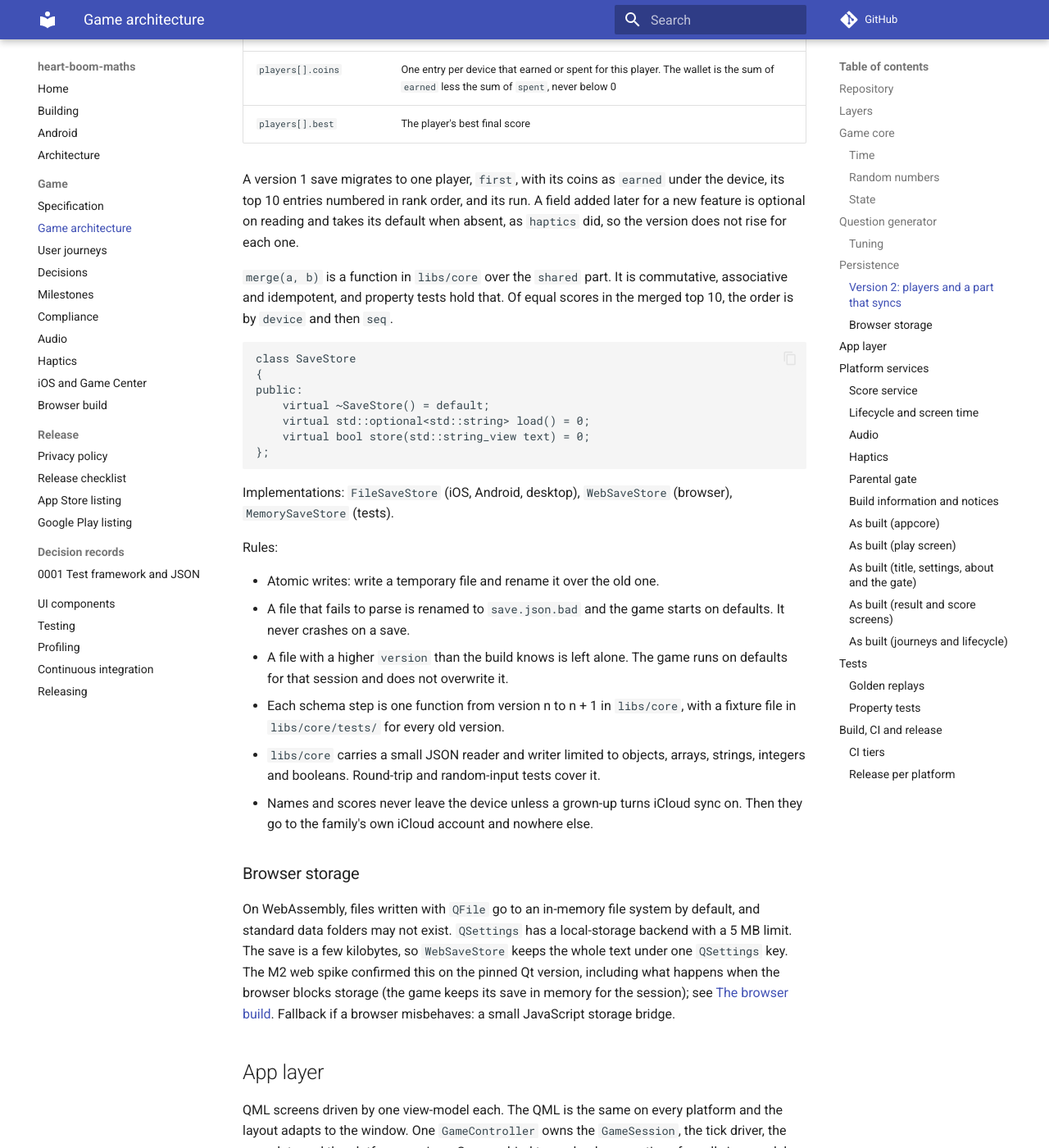
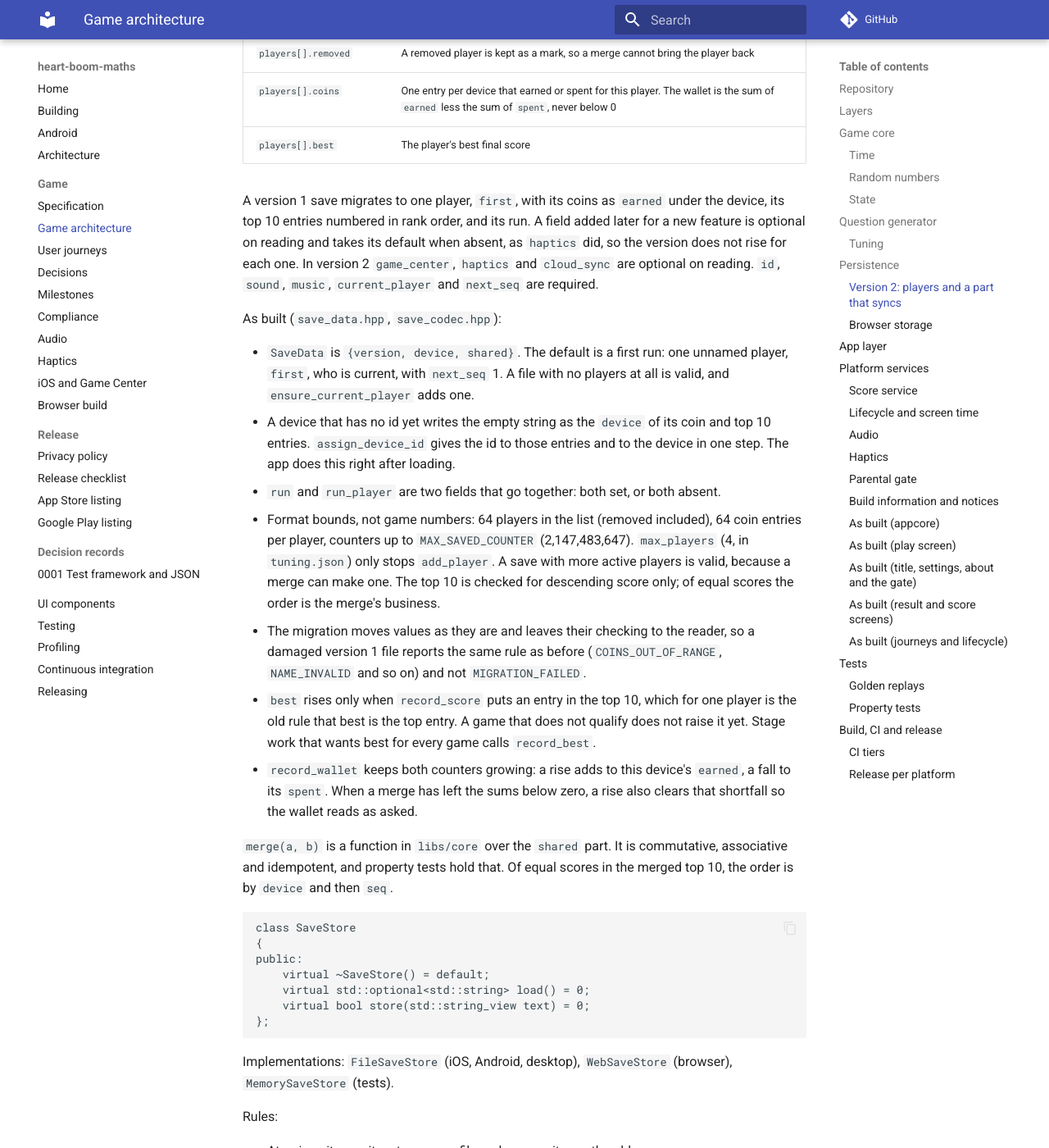
Before and after one commit to iainchesworthlabs/heart-boom-maths, an MkDocs documentation site: the page built from docs/game-architecture.md, in a window 1280 px wide and 1400 px high, scrolled down 6294 px. Shown: the whole window at 82% size. Built offline with MkDocs 1.6.1 and Material for MkDocs 9.7.7, drawn with Linux system fonts in a browser that asks for light colours; comment, search, counter and statistics services are not loaded; some of the changed text lies outside the part shown.

Commit message:
Document save version 2 as built
Signed-off-by: Iain Chesworth <iain.chesworth@gmail.com>

```diff
--- a/docs/game-architecture.md
+++ b/docs/game-architecture.md
@@ -138,7 +138,7 @@ Every number lives in a `Tuning` struct in `libs/core`. `Tuning::defaults()` ret
 
 ## Persistence
 
-One small JSON document per device. `libs/core` owns the schema. Platforms store and return the text, so every platform reads and writes the same file.
+One small JSON document per device. `libs/core` owns the schema. Platforms store and return the text, so every platform reads and writes the same file. The table below is version 1, which a build still reads and migrates; version 2 follows it.
 
 | Field | Holds | Written when |
 |---|---|---|
@@ -153,7 +153,7 @@ One small JSON document per device. `libs/core` owns the schema. Platforms store
 
 The plan's field table does not list `game_center`. The PRD and decision 6 require the switch to persist, so add it and note it in the schema. `haptics` is added the same way: an optional boolean that reads as its default when absent, a wrong type damages the save, the writer always writes it, and the version stays 1.
 
-Best score is the top entry of `top10`, so it is not stored twice.
+In version 1 the best score is the top entry of `top10`, so it is not stored twice.
 
 ### Version 2: players and a part that syncs
 
@@ -194,7 +194,17 @@ Version 2 (decided 15 Nov 2026, see `SPEC.md`, Players and Sync) splits the docu
 | `players[].coins` | One entry per device that earned or spent for this player. The wallet is the sum of `earned` less the sum of `spent`, never below 0 |
 | `players[].best` | The player's best final score |
 
-A version 1 save migrates to one player, `first`, with its coins as `earned` under the device, its top 10 entries numbered in rank order, and its run. A field added later for a new feature is optional on reading and takes its default when absent, as `haptics` did, so the version does not rise for each one.
+A version 1 save migrates to one player, `first`, with its coins as `earned` under the device, its top 10 entries numbered in rank order, and its run. A field added later for a new feature is optional on reading and takes its default when absent, as `haptics` did, so the version does not rise for each one. In version 2 `game_center`, `haptics` and `cloud_sync` are optional on reading. `id`, `sound`, `music`, `current_player` and `next_seq` are required.
+
+As built (`save_data.hpp`, `save_codec.hpp`):
+
+- `SaveData` is `{version, device, shared}`. The default is a first run: one unnamed player, `first`, who is current, with `next_seq` 1. A file with no players at all is valid, and `ensure_current_player` adds one.
+- A device that has no id yet writes the empty string as the `device` of its coin and top 10 entries. `assign_device_id` gives the id to those entries and to the device in one step. The app does this right after loading.
+- `run` and `run_player` are two fields that go together: both set, or both absent.
+- Format bounds, not game numbers: 64 players in the list (removed included), 64 coin entries per player, counters up to `MAX_SAVED_COUNTER` (2,147,483,647). `max_players` (4, in `tuning.json`) only stops `add_player`. A save with more active players is valid, because a merge can make one. The top 10 is checked for descending score only; of equal scores the order is the merge's business.
+- The migration moves values as they are and leaves their checking to the reader, so a damaged version 1 file reports the same rule as before (`COINS_OUT_OF_RANGE`, `NAME_INVALID` and so on) and not `MIGRATION_FAILED`.
+- `best` rises only when `record_score` puts an entry in the top 10, which for one player is the old rule that best is the top entry. A game that does not qualify does not raise it yet. Stage work that wants best for every game calls `record_best`.
+- `record_wallet` keeps both counters growing: a rise adds to this device's `earned`, a fall to its `spent`. When a merge has left the sums below zero, a rise also clears that shortfall so the wallet reads as asked.
 
 `merge(a, b)` is a function in `libs/core` over the `shared` part. It is commutative, associative and idempotent, and property tests hold that. Of equal scores in the merged top 10, the order is by `device` and then `seq`.
 
```
Also changed, not shown: changelog.d/save-v2.changed.md (added, +1 -0 lines).
